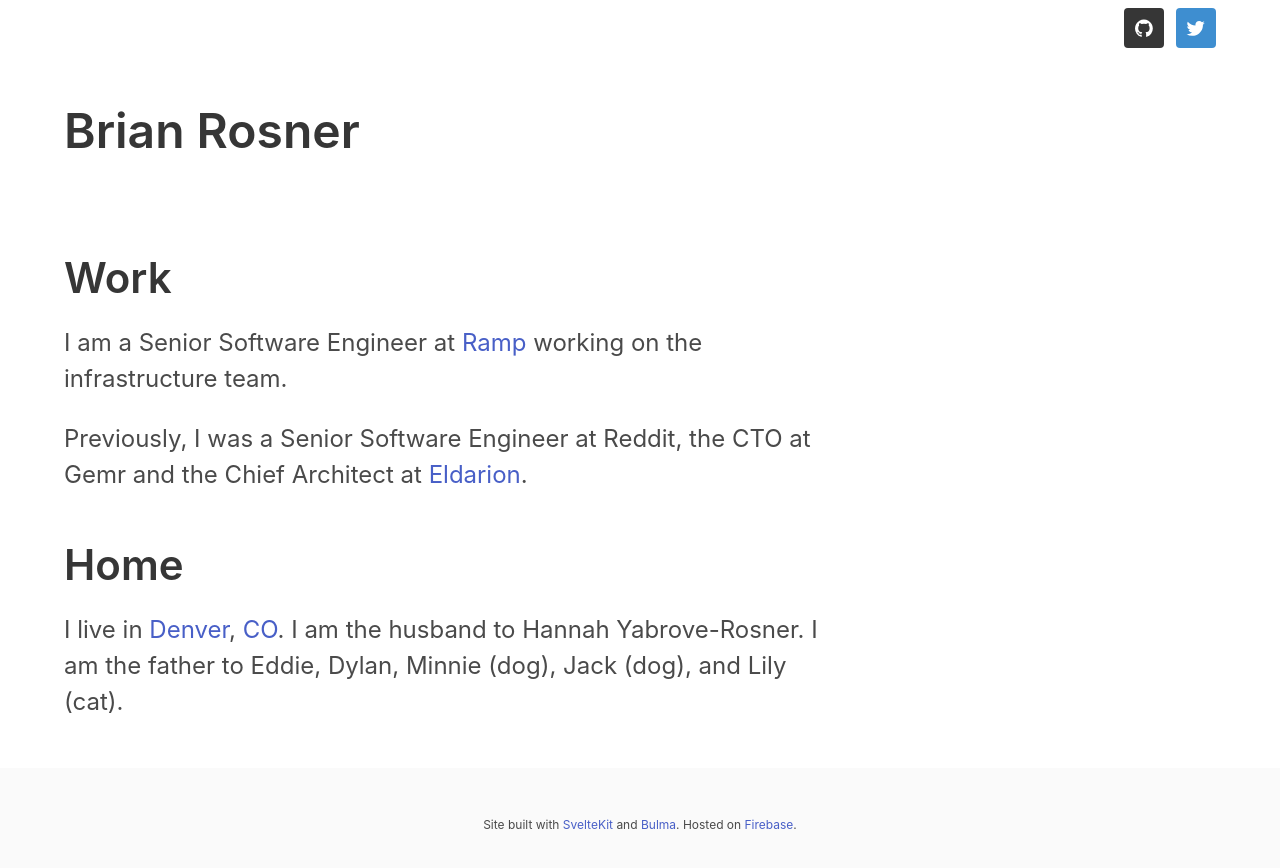
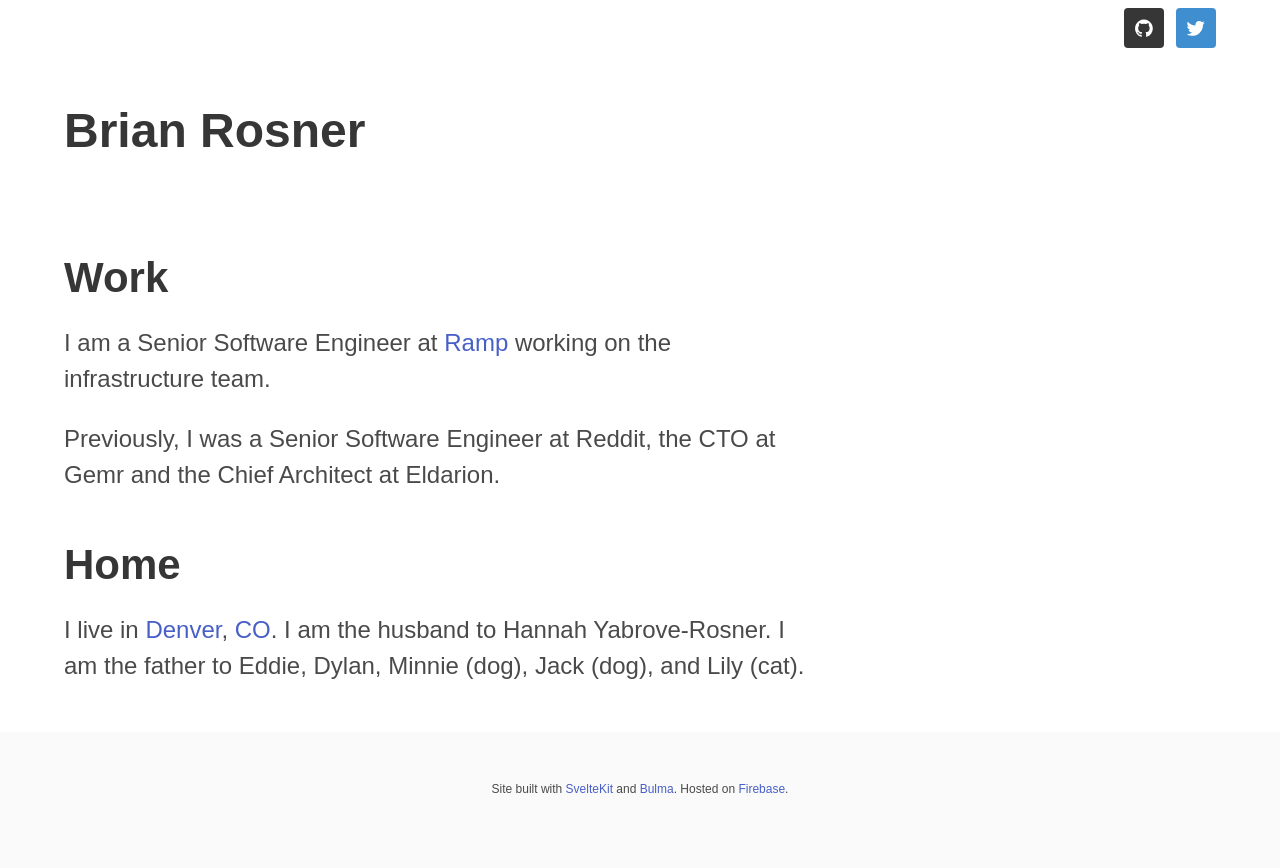
Before and after one commit to brosner/brosner.com, a SvelteKit app: page / in a window 1280 px wide. Shown: the top 868 px of the page. Built offline with nearby package versions, Linux system fonts and the light colour scheme.

Commit message:
added roboto slab

```diff
--- a/src/app.scss
+++ b/src/app.scss
@@ -6,6 +6,11 @@
 @import 'bulma/sass/grid/_all';
 @import 'bulma/sass/helpers/_all';
 @import 'bulma/sass/layout/_all';
+@import '@fontsource-variable/roboto-slab';
+
+body {
+  font-family: 'Roboto Slab Variable', sans-serif;
+}
 
 span.icon > svg > path {
   fill: #fff;
--- a/src/routes/+page.svelte
+++ b/src/routes/+page.svelte
@@ -52,7 +52,7 @@
               I am a Senior Software Engineer at <a href="https://ramp.com/">Ramp</a> working on the infrastructure&nbsp;team.
             </p>
             <p>
-              Previously, I was a Senior Software Engineer at Reddit, the CTO at Gemr and the Chief Architect at <a href="https://eldarion.com">Eldarion</a>.
+              Previously, I was a Senior Software Engineer at Reddit, the CTO at Gemr and the Chief Architect at Eldarion.
             </p>
             <h2>Home</h2>
             <p>
```
Also changed, not shown: package.json (+7 -4 lines), 1 other file (tests, documents, lock files or other folders).
